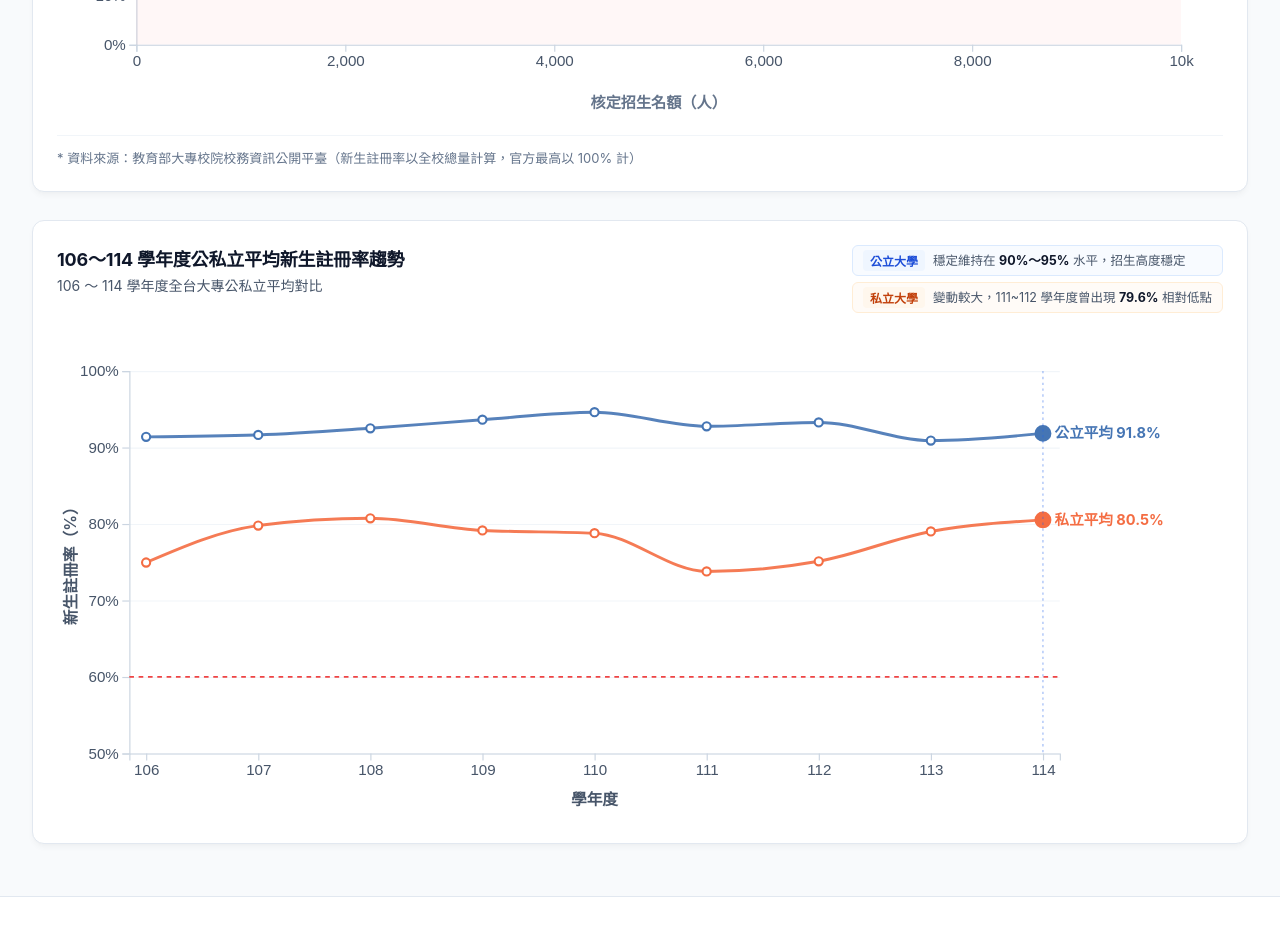
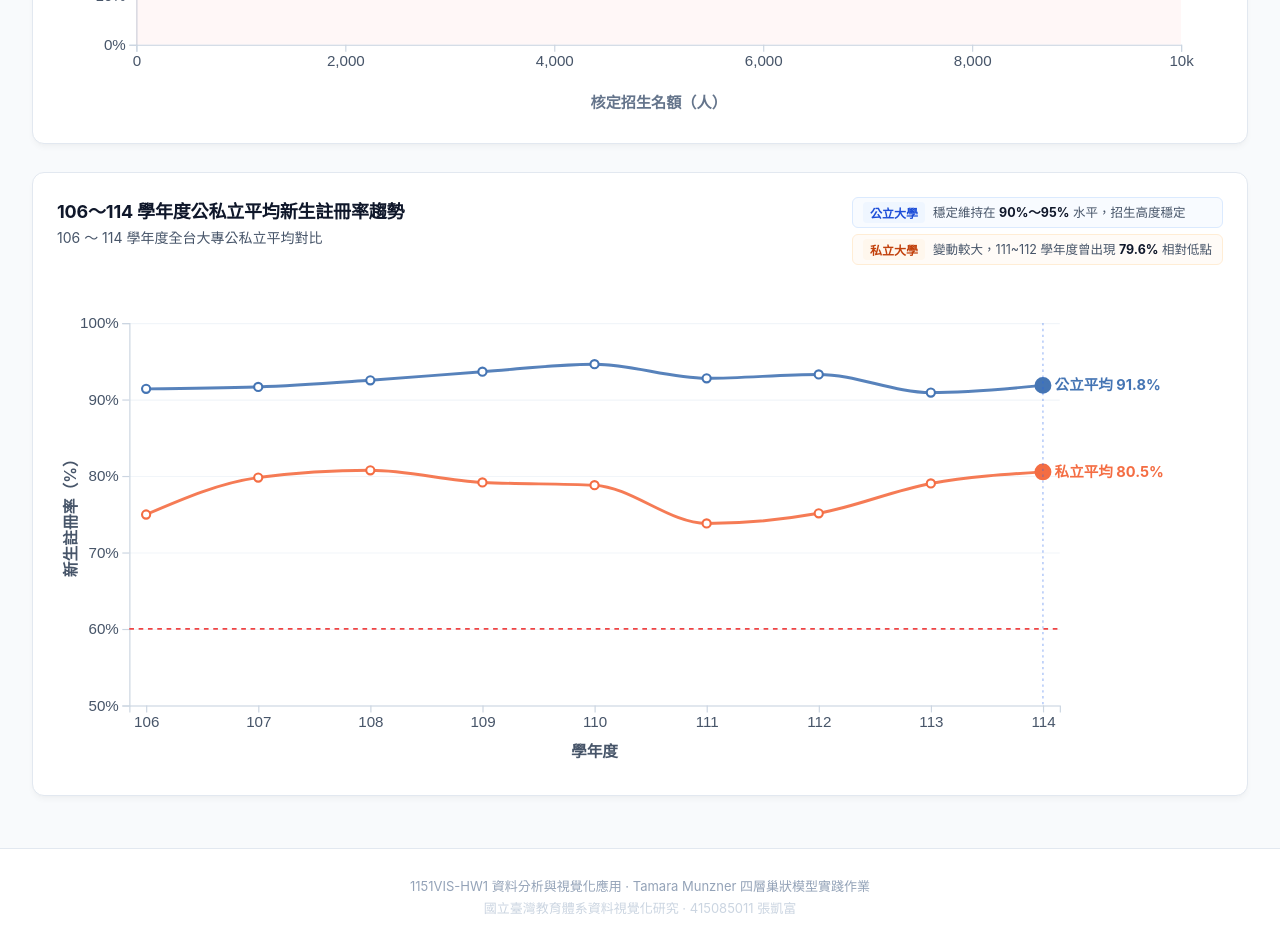
Before and after one commit to powerkaifu/1151VIS-HW1-415085011-CHANG-KAI-FU, a Vue app: page / in a window 1280 px wide. Shown: the part 1160-2086 px from the top of the page. Built offline with nearby package versions, Linux system fonts and the light colour scheme.

Commit message:
refactor(ui): 徹底移除散佈圖底部 card-footer，讓圖表卡片極致純淨俐落

```diff
--- a/src/components/ScatterPlot.vue
+++ b/src/components/ScatterPlot.vue
@@ -356,13 +356,6 @@ onMounted(render)
         class="modern-tooltip"
       />
     </div>
-
-    <!-- 底部數據註腳 -->
-    <div class="card-footer">
-      <div class="footnote">
-        * 資料來源：教育部大專校院校務資訊公開平臺（新生註冊率以全校總量計算，官方最高以 100% 計）
-      </div>
-    </div>
   </div>
 </template>
 
@@ -603,17 +596,6 @@ onMounted(render)
   text-align: center;
 }
 
-.card-footer {
-  margin-top: 16px;
-  display: flex;
-  justify-content: flex-start;
-  align-items: center;
-  font-size: 13px;
-  color: #64748b;
-  border-top: 1px solid #f1f5f9;
-  padding-top: 12px;
-}
-
 :deep(.x-axis text),
 :deep(.y-axis text) {
   font-size: 13px;
```
